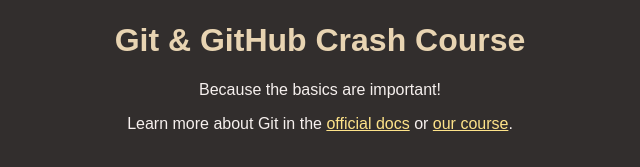
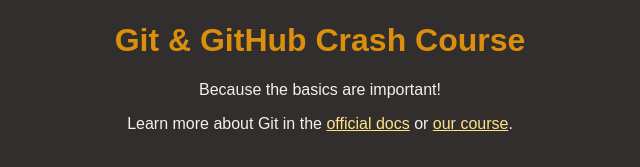
Before and after one commit to suhail-dgsl/github-sample, a plain HTML site: page index.html in a window 1280 px wide. Shown: the part 147-314 px from the top of the page, without its empty margins (320-960 px from the left). Drawn offline with Linux system fonts and the light colour scheme.

Commit message:
Update style and add readme

```diff
--- a/styles.css
+++ b/styles.css
@@ -17,7 +17,7 @@ body {
 }
 
 h1 {
-  color: #e8d4b2;
+  color: #da8f0d;
 }
 
 a {
```
Also changed, not shown: 1 other file.
